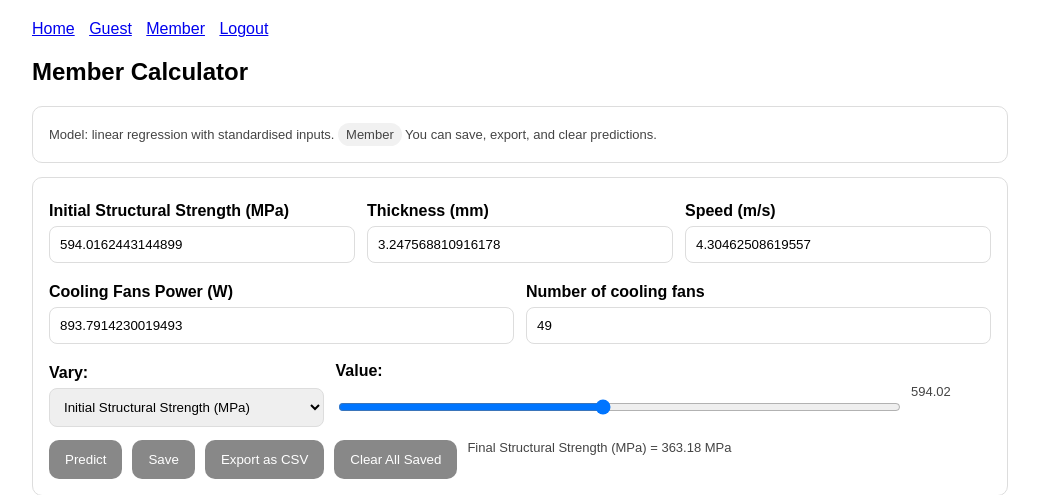
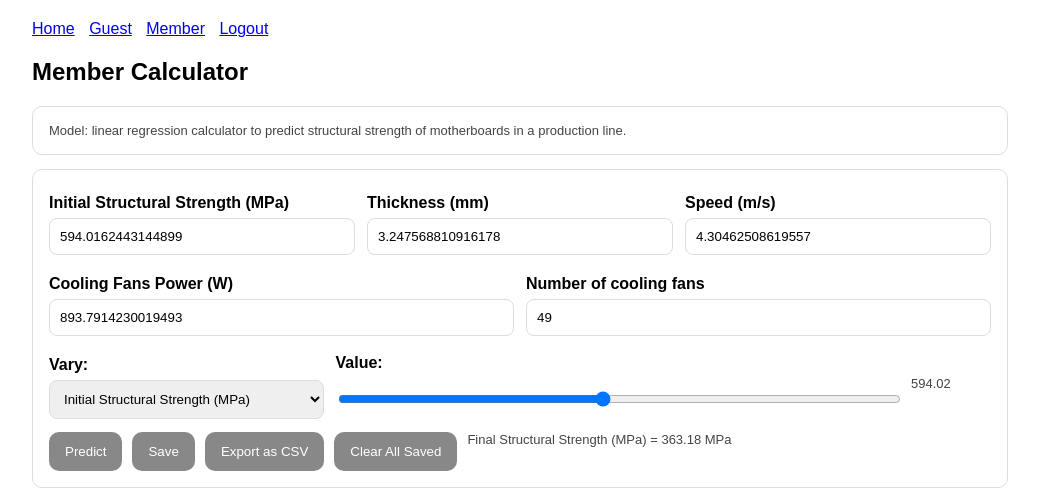
Before and after one commit to sm127-stack/calc, a Flask app: page /member in a window 1280 px wide. Shown: the top 495 px of the page, without its empty margins (120-1159 px from the left). Run offline with Flask 3, Linux system fonts and the light colour scheme; the visitor is signed in with stand-in values (Sample User, id 1); data comes from the database, SQL or seed files in the repository; data that the repository does not hold is empty.

Commit message:
Update calculator.html

```diff
--- a/templates/calculator.html
+++ b/templates/calculator.html
@@ -37,12 +37,7 @@ button:disabled{opacity:0.5;cursor:not-allowed}
 
   <h2>{{ title }}</h2>
   <div class="card small">
-    Model: linear regression with standardised inputs.
-    {% if mode == "guest" %}
-      <span class="badge">Guest</span> Predictions are not saved.
-    {% else %}
-      <span class="badge">Member</span> You can save, export, and clear predictions.
-    {% endif %}
+    Model: linear regression calculator to predict structural strength of motherboards in a production line.
   </div>
 
   <div class="card">
```
